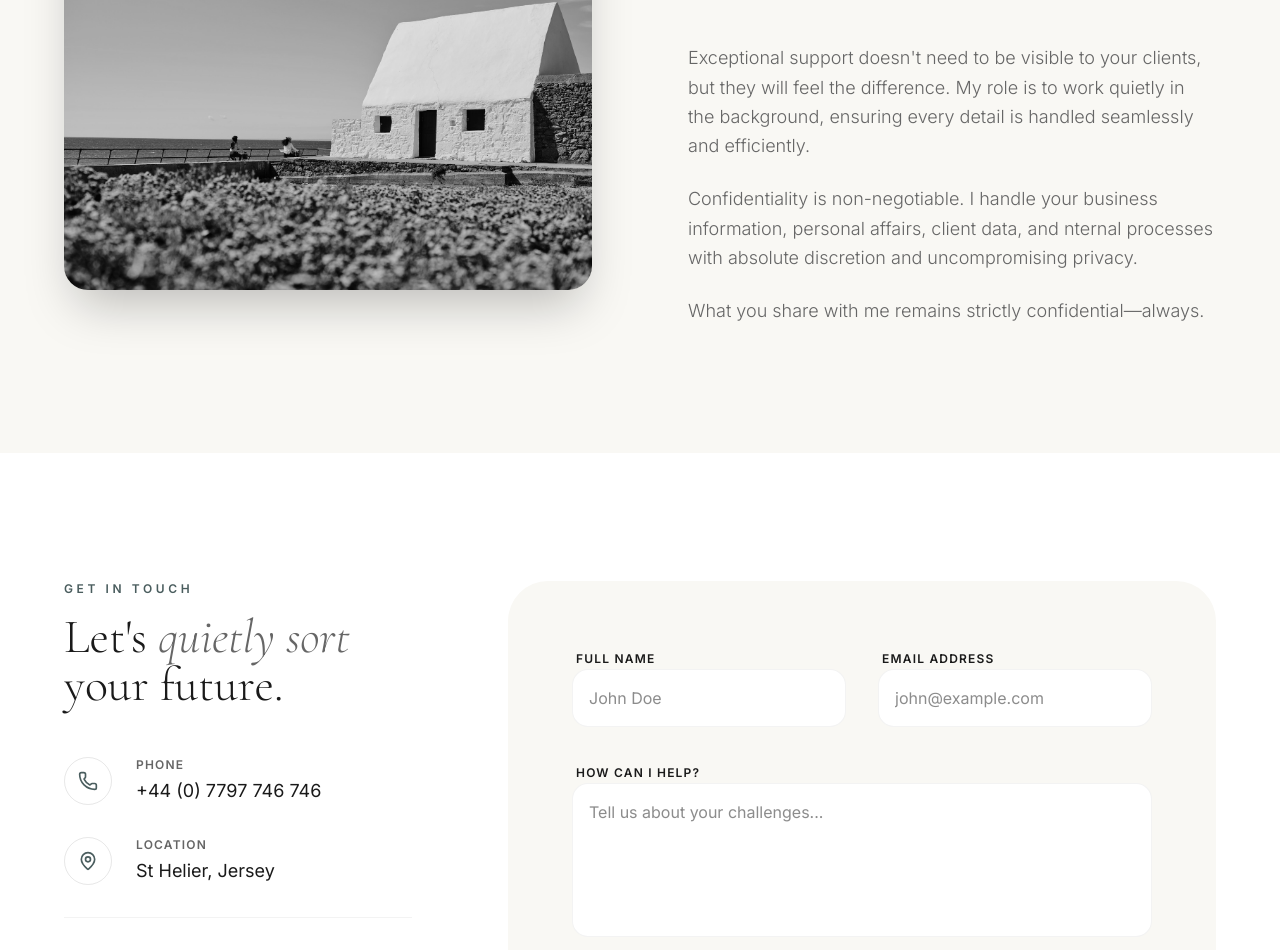
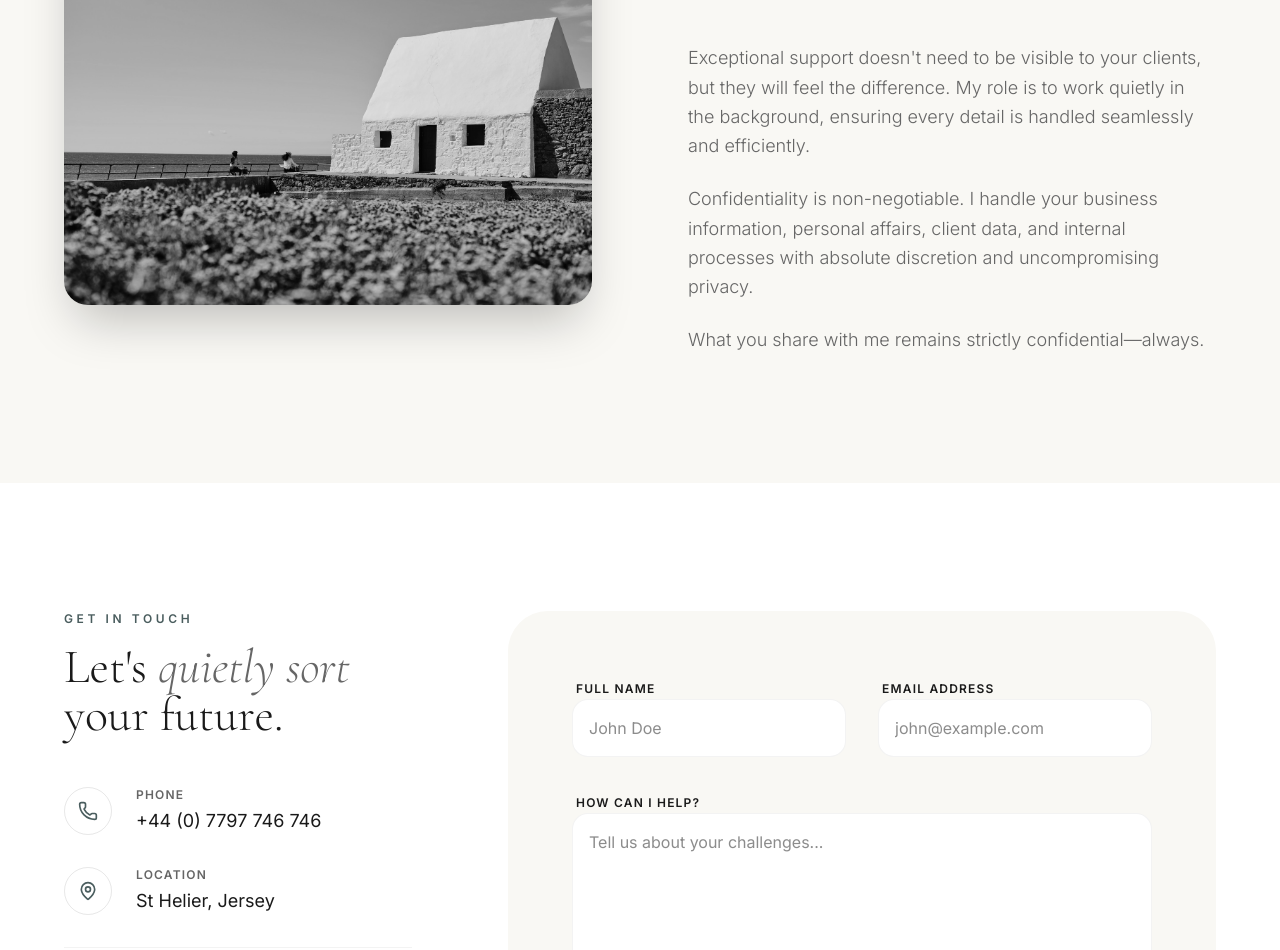
Before and after one commit to Prestonsimon/quietlysorted, a React (Vite) app: page / in a window 1280 px wide. Shown: the part 2920-3870 px from the top of the page. Built offline with nearby package versions, Linux system fonts and the light colour scheme; no server answers.

Commit message:
Update About.tsx

```diff
--- a/src/components/About.tsx
+++ b/src/components/About.tsx
@@ -34,7 +34,7 @@ export default function About() {
               Exceptional support doesn't need to be visible to your clients, but they will feel the difference. My role is to work quietly in the background, ensuring every detail is handled seamlessly and efficiently.
             </p>
             <p>
-              Confidentiality is non-negotiable. I handle your business information, personal affairs, client data, and nternal processes with absolute discretion and uncompromising privacy.
+              Confidentiality is non-negotiable. I handle your business information, personal affairs, client data, and internal processes with absolute discretion and uncompromising privacy.
             </p>
             <p>
               What you share with me remains strictly confidential—always.
```
